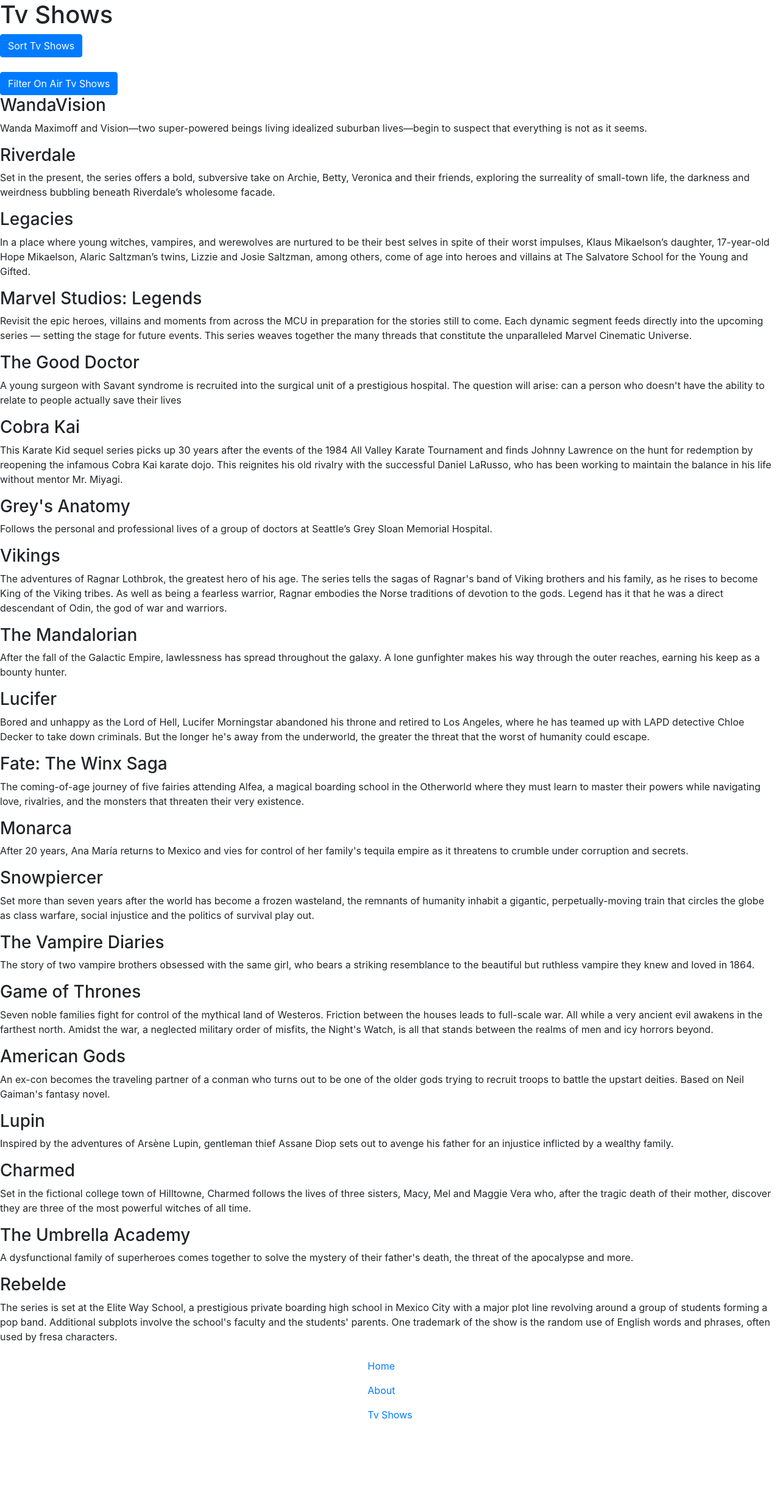
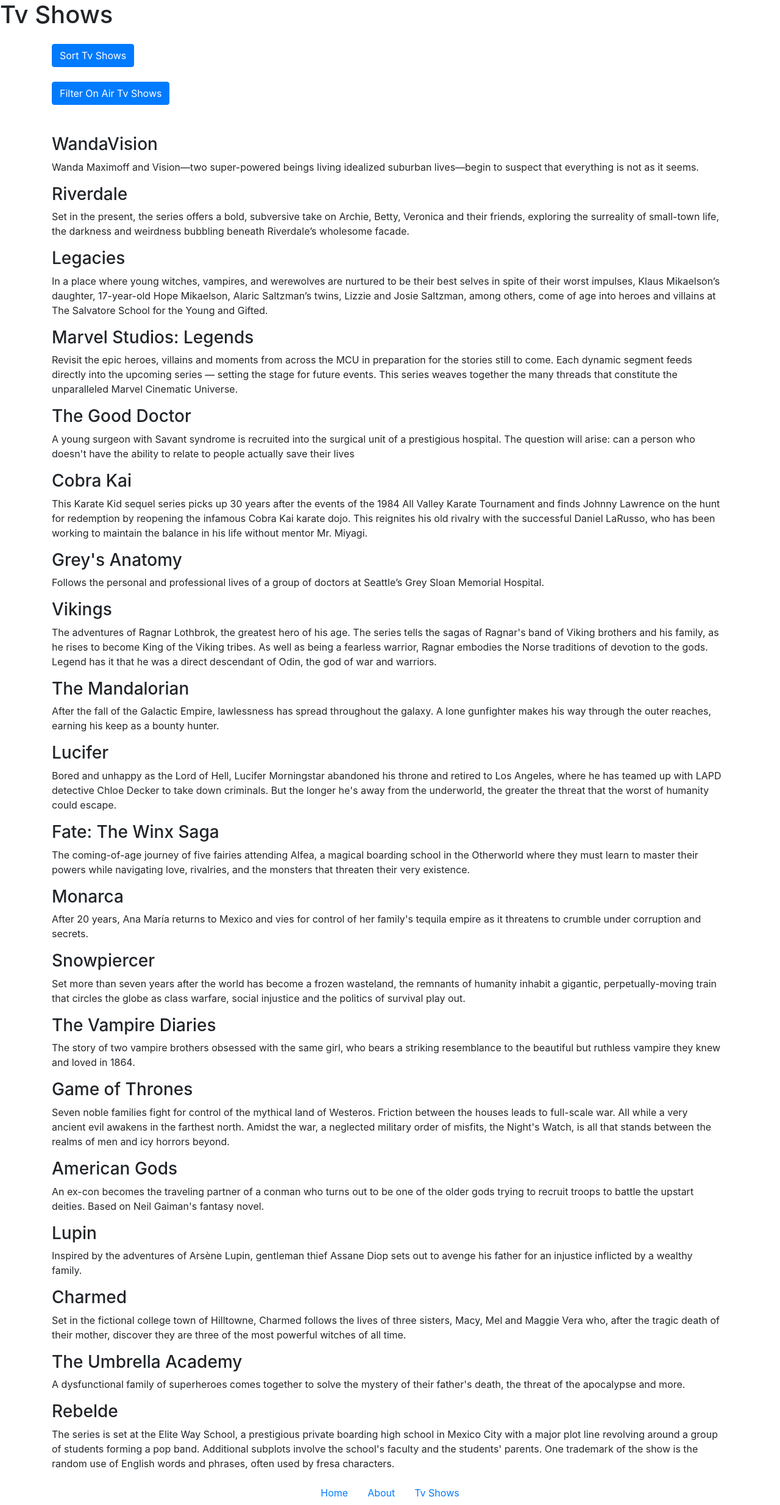
Before and after one commit to srgray17/React-Project, a React (Create React App) app: page /displaytvshows in a window 1280 px wide. Shown: the whole page at 61% size. Before the commit the page ends 2340 px from the top, so only its background shows below. Built offline with nearby package versions, Linux system fonts and the light colour scheme.

Commit message:
fixed layout and add info to about page

```diff
--- a/src/components/About.jsx
+++ b/src/components/About.jsx
@@ -5,10 +5,14 @@
   return (
     <>
     <Header title="About"/>
-    <p>
+    <div className="container mt-4">
+      <h3>What does application do?</h3>
+      <p>
       This application uses two interactive components.
       It allows the user to sort and filter tv show data from a local JSON file.
-    </p>
+      </p>
+    </div>
+
     </>
   );
 }
--- a/src/components/DisplayTvShows.jsx
+++ b/src/components/DisplayTvShows.jsx
@@ -1,4 +1,4 @@
-import React, {useState} from 'react';
+import React, {useState, useMemo} from 'react';
 import Header from './shared/Header'
 
 import tvshows from './tvShows.json';
@@ -7,19 +7,23 @@
 
 const DisplayTvShows = () => {
 
-  //const shows = useMemo(() => tvshows, []);
-  const [shows, setShows] = useState(tvshows);
+  const showsData = useMemo(() => tvshows, []);
+  const [shows, setShows] = useState(showsData);
 
 
   return (
     <>
       <Header title="Tv Shows"/>
+      <div className="container mt-4">
         <SortShows shows={shows} setShows={setShows}
         />
         <br/>
         <br/>
         <FilterShows shows={shows} setShows={setShows}
         />
+      </div>
+
+      <div className="container mt-5">
         <div>
          {shows.map((show, i) => (
          <div key={i}>
@@ -28,6 +32,8 @@
          </div>
          ))}
         </div>
+      </div>
+
     </>
   );
 }
--- a/src/components/Home.jsx
+++ b/src/components/Home.jsx
@@ -5,9 +5,11 @@
   return (
     <>
     <Header title="Home"/>
-    <h3>Welcome </h3>
-    <p>This application is a school assignmment using React components.</p>
-    <p>For more information about this application please viste the About page.</p>
+    <div className="container mt-3">
+       <h3>Welcome </h3>
+       <p>This application is a for an assignmment using React components.</p>
+       <p>For more information about this application please viste the About page.</p>
+    </div>
     </>
 
   );
--- a/src/components/shared/Navigation.jsx
+++ b/src/components/shared/Navigation.jsx
@@ -5,8 +5,12 @@
       <ul className="nav nav-pills justify-content-center">
         <li className="nav-item">
           <Link className="nav-link" to="/">Home</Link>
-          <Link className="nav-link" to="/about">About</Link>
-          <Link className="nav-link" to="/displaytvshows">Tv Shows</Link>
+        </li>
+        <li className="nav-item">
+        <Link className="nav-link" to="/about">About</Link>
+        </li>
+        <li className="nav-item">
+        <Link className="nav-link" to="/displaytvshows">Tv Shows</Link>
         </li>
       </ul>
   );
```
Also changed, not shown: src/components/shared/Header.jsx (line endings or trailing spaces). Lines whose indentation alone changed are shown as unchanged.
